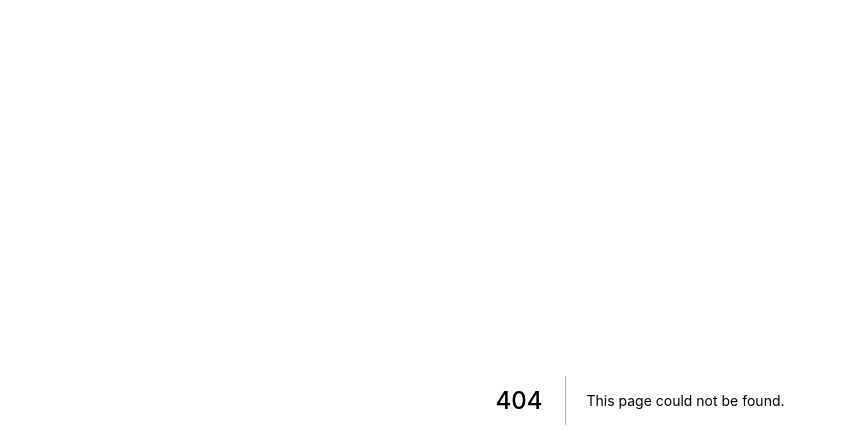
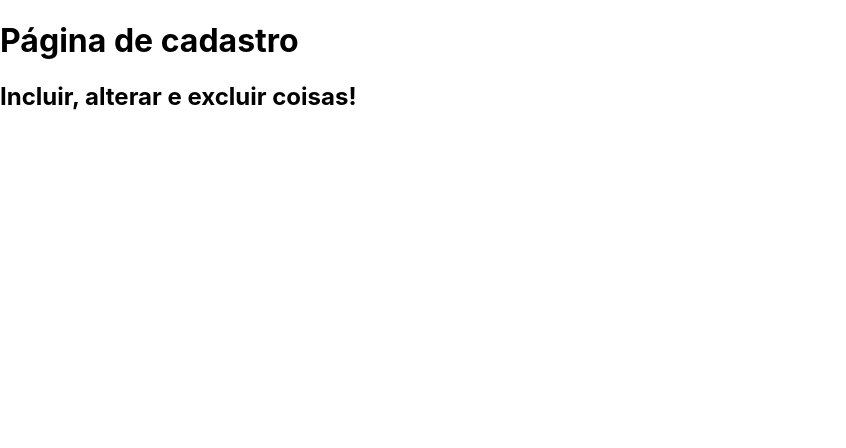
Before and after one commit to William-Koerich/curso-next-react, a Next.js app in the folder exercicios/: page /basicos/usandoTitulo in a window 1280 px wide. Before the commit this address had no page. Shown: the top 448 px of the page, without its empty margins (0-846 px from the left). Built offline with nearby package versions, Linux system fonts and the light colour scheme.

Commit message:
feat: learning props of component

```diff
--- /dev/null
+++ b/exercicios/components/Titulo.jsx
@@ -0,0 +1,8 @@
+export default function Titulo(props) {
+  return (
+    <>
+      <h1>{props.title}</h1>
+      <h2>{props.subtitle}</h2>
+    </>
+  )
+}
--- /dev/null
+++ b/exercicios/pages/basicos/usandoTitulo.jsx
@@ -0,0 +1,10 @@
+import Titulo from '../../components/Titulo'
+
+export default function usandoTitulo() {
+  return (
+    <Titulo
+      title={'Página de cadastro'}
+      subtitle={'Incluir, alterar e excluir coisas!'}
+    />
+  )
+}
```
